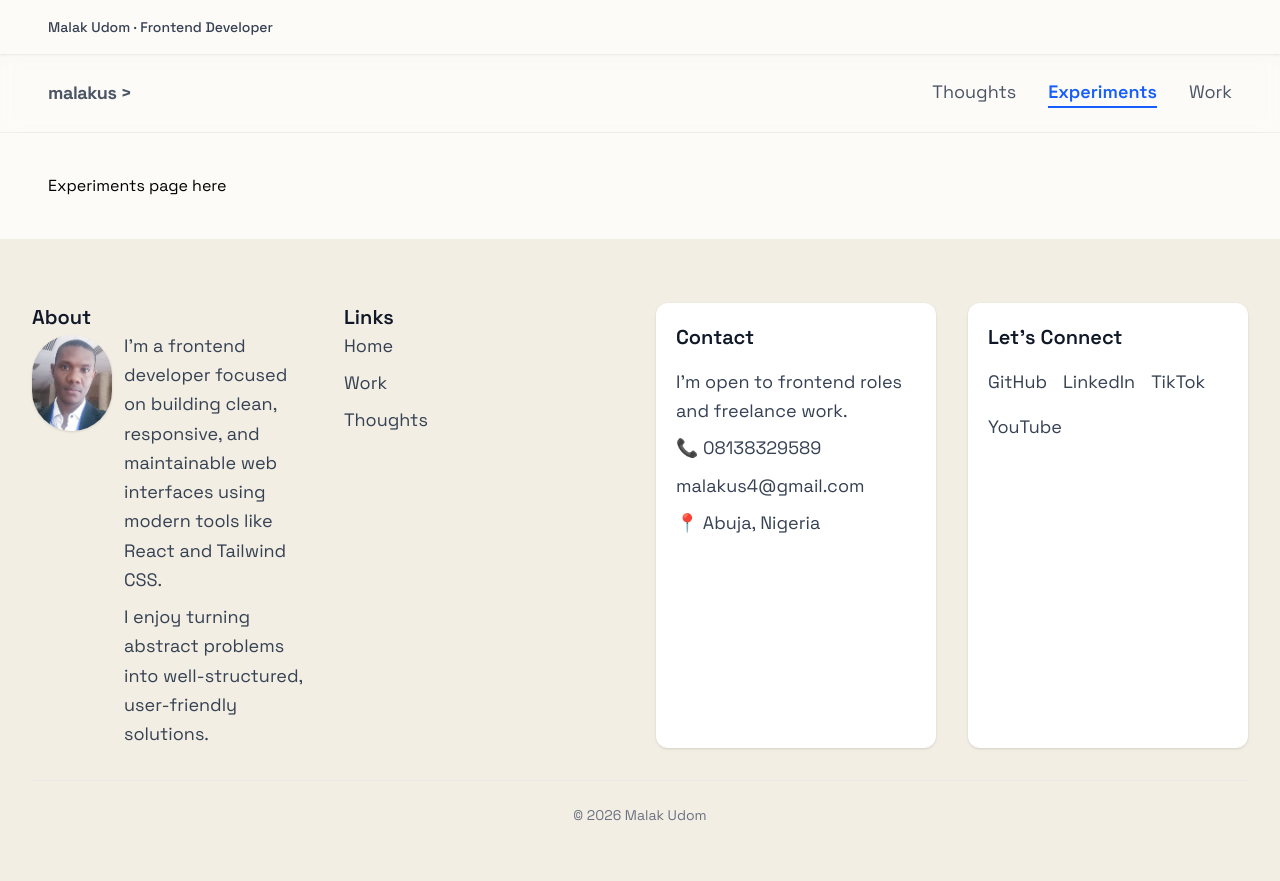
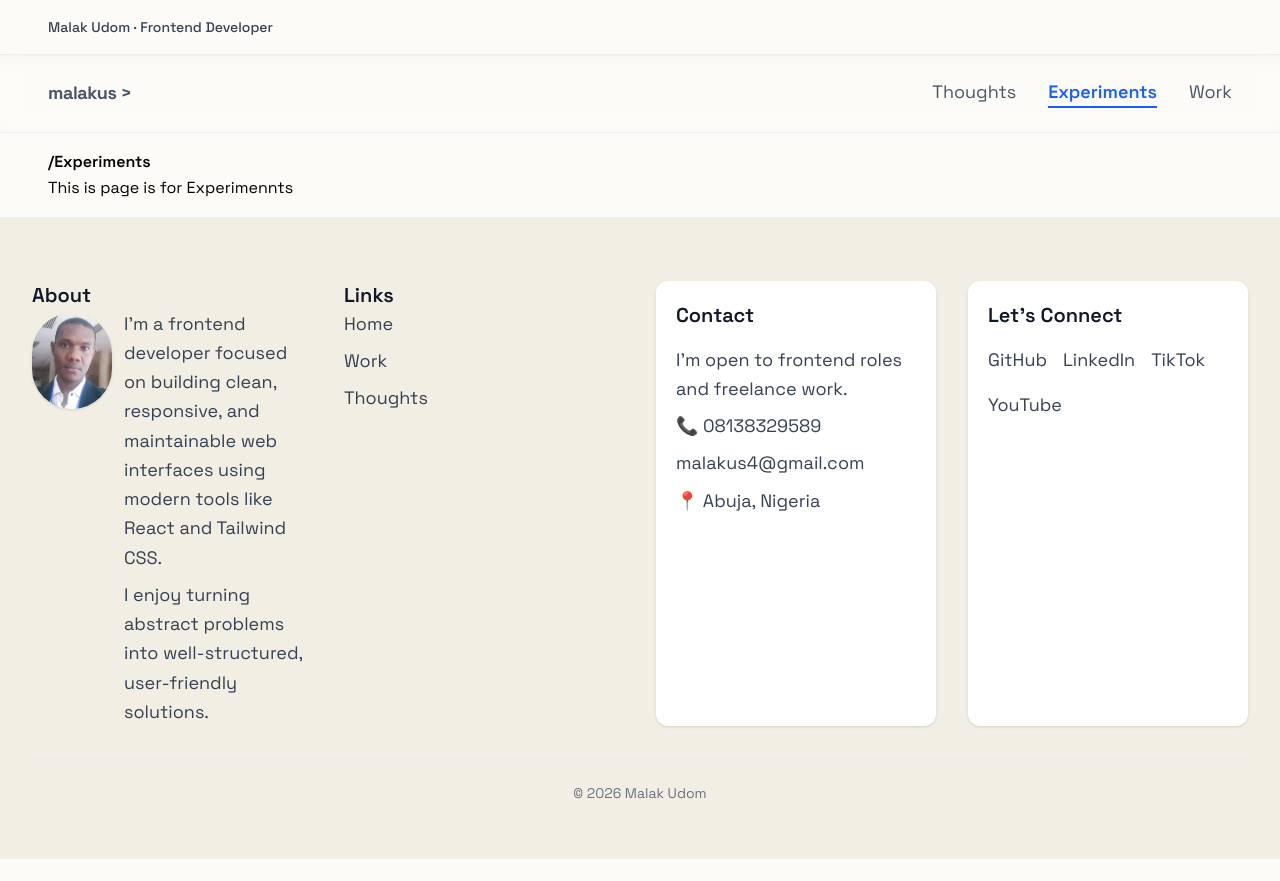
Before and after one commit to malakus4/portfolio-react, a React (Vite) app: page /experiments in a window 1280 px wide. After the commit the page ends 859 px from the top, so only its background shows below. Built offline with nearby package versions, Linux system fonts and the light colour scheme.

Commit message:
feat: add BreadcrumbList to Experiments page

```diff
--- a/src/pages/Experiments.jsx
+++ b/src/pages/Experiments.jsx
@@ -1,8 +1,40 @@
 import React from 'react'
 
 function Experiments() {
+
+  const breadcrumbSchema = {
+  "@context": "https://schema.org",
+  "@type": "BreadcrumbList",
+  "itemListElement": [
+    {
+      "@type": "ListItem",
+      "position": 1,
+      "name": "Home",
+      "item": "https://malakus-portfolio.vercel.app/"
+    },
+    {
+      "@type": "ListItem",
+      "position": 2,
+      "name": "Experiments",
+      "item": "https://malakus-portfolio.vercel.app/experiments"
+    }
+  ]
+};
+
   return (
-    <div className='container-page py-10'>Experiments page here</div>
+    <>
+      <script type="application/ld+json">
+        {JSON.stringify(breadcrumbSchema)}
+      </script>
+
+       <div className='container-page py-4'>
+
+        <h2>/Experiments</h2>
+        <p>This is page is for Experimennts</p>
+
+        </div>
+
+    </>
   )
 }
 
```
